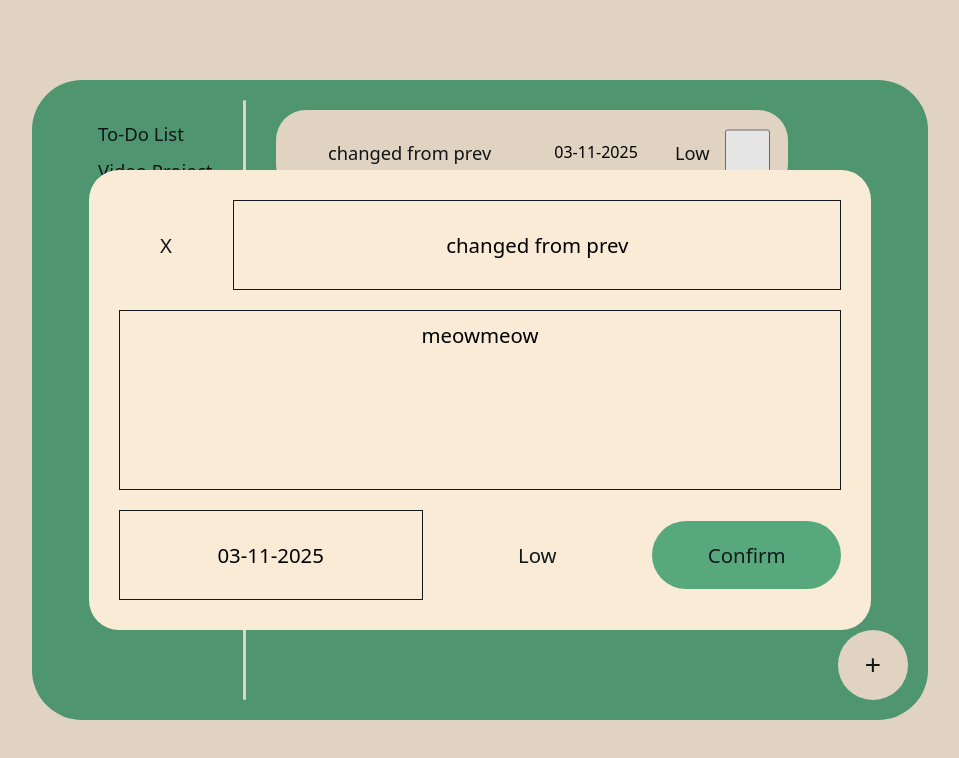
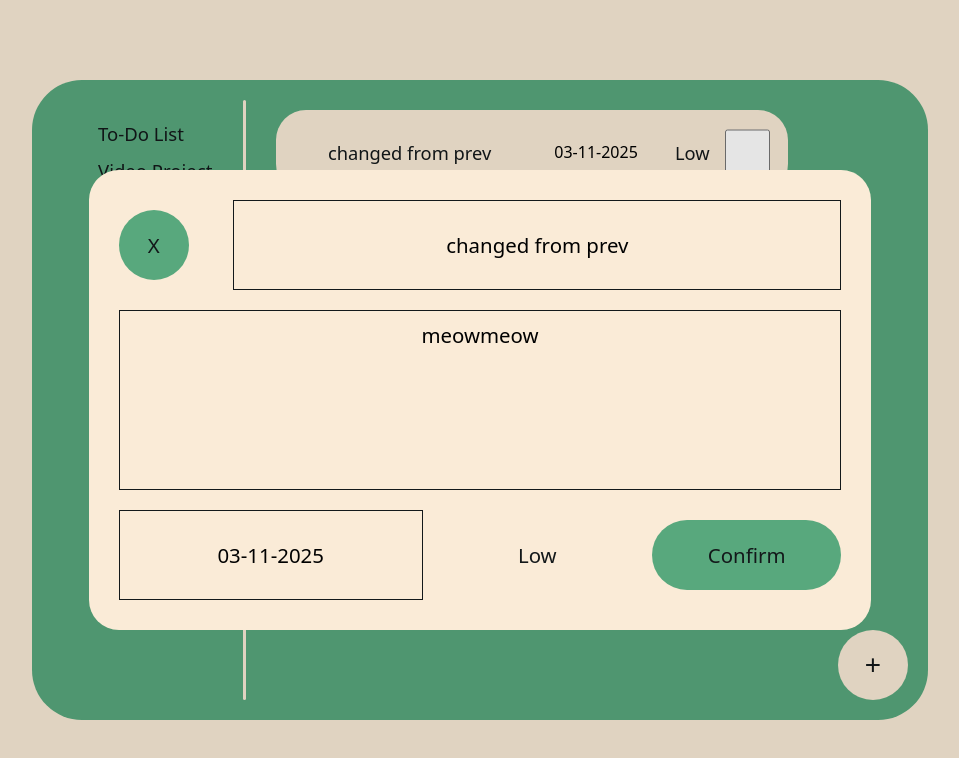
Before and after one commit to Jettan17/odin-to-do-list, a website built with webpack: page src/template.html in a window 1280 px wide. Both pictures are taken after a click on the button "changed from prev". Shown: the whole page, without its empty margins (160-1119 px from the left). Built offline with nearby package versions, Linux system fonts and the light colour scheme; a web font is replaced by a local one.

Commit message:
feat: added green background to X button in edit task form

```diff
--- a/src/style.css
+++ b/src/style.css
@@ -76,12 +76,16 @@ body {
     grid-column: span 2;
 }
 
-#edit-confirm {
+#delete-task, #edit-confirm {
     background-color: var(--secondary-color);
     border-radius: 999px;
-    max-height: 70px;
+    min-height: 70px;
     align-self: center;
-    padding: 20px 0px;
+    padding: 20px;
+}
+
+#delete-task {
+    max-width: 70px;
 }
 
 #projects {
```
